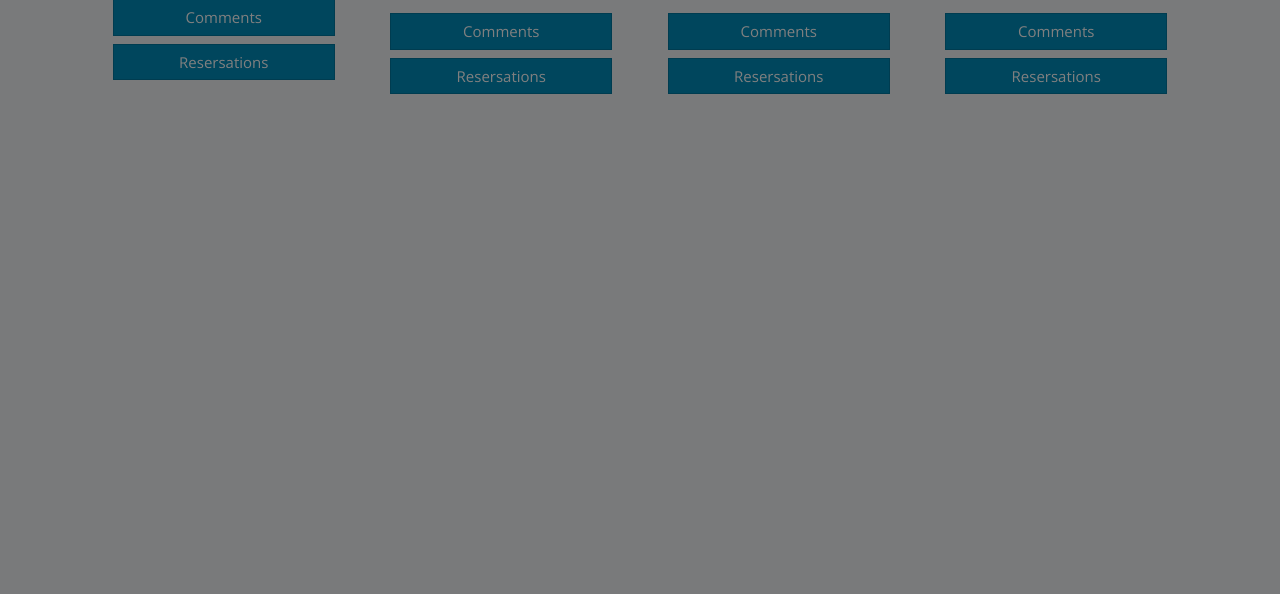
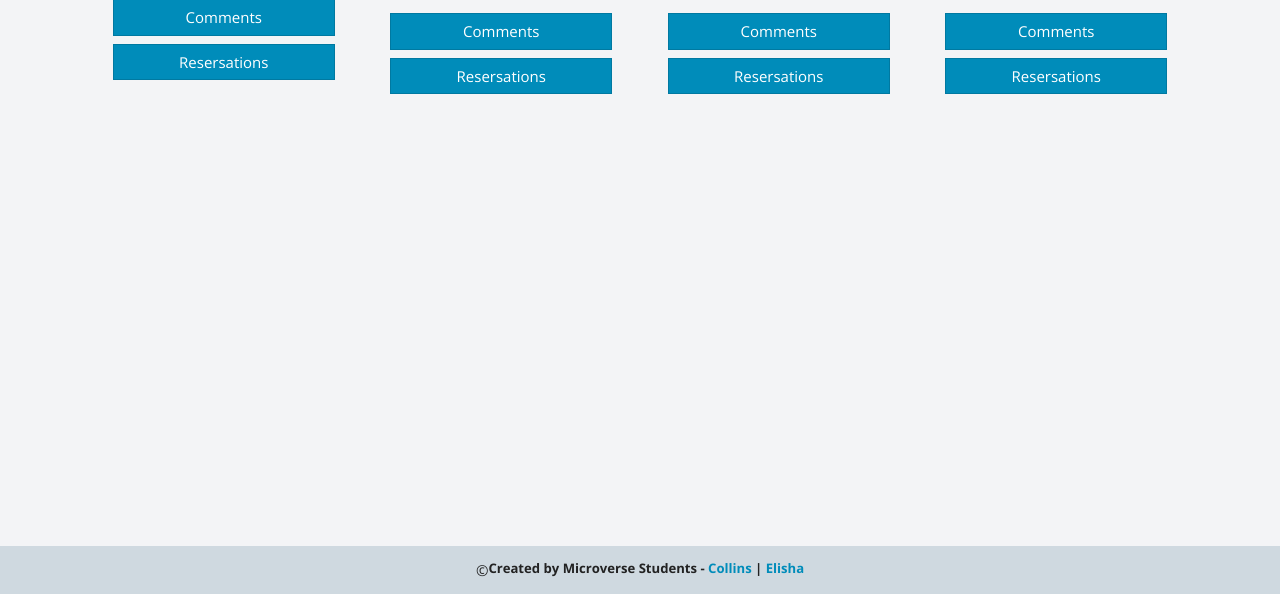
Before and after one commit to elisha2kyakpo1/group-capstone-project, a website built with webpack: page src/index.html in a window 1280 px wide. Shown: the part 206-800 px from the top of the page. Built offline with nearby package versions, Linux system fonts and the light colour scheme; no server answers; files whose address does not match are found by name.

Commit message:
Add footers

```diff
--- a/src/index.html
+++ b/src/index.html
@@ -115,8 +115,13 @@
           </div>
         </div>
       </div>
-      <div class="overlay active"></div>
+      <div class="overlay"></div>
     </section>
   </main>
+  <footer class="d-flex justify-content-center">
+    &copy; <small class="font-weight-bold">Created by Microverse Students -
+      <a href="https://www.linkedin.com/in/makungong-collins/">Collins</a> |
+      <a href="https://www.linkedin.com/in/elisha-kyakopo/">Elisha</a></small>
+  </footer>
 </body>
 </html>
--- a/src/style.css
+++ b/src/style.css
@@ -67,3 +67,12 @@ img {
 .comments-rsvp {
   flex-direction: column;
 }
+
+footer {
+  background-color: #cfd9e0;
+  position: fixed;
+  bottom: 0;
+  left: 0;
+  right: 0;
+  padding: 1%;
+}
```
